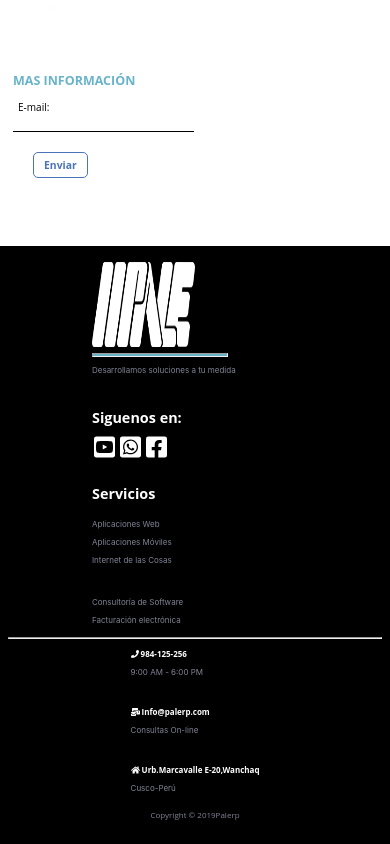
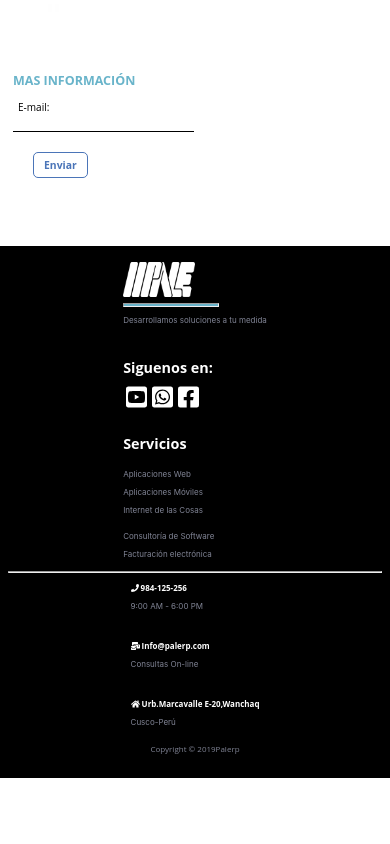
Before and after one commit to paleconsultores/website-palerp, a React (Create React App) app: page / in a window 390 px wide. Shown: the part 8344-9188 px from the top of the page. After the commit the page ends 9122 px from the top, so only its background shows below. Built offline with nearby package versions, Linux system fonts and the light colour scheme.

Commit message:
changes of styles footer

```diff
--- a/src/components/App/Home/3-Footer/styles.css
+++ b/src/components/App/Home/3-Footer/styles.css
@@ -22,7 +22,7 @@ footer {
   display: grid;
   margin: 0 auto;
   grid-template: repeat(1,auto)/repeat(1,245px 245px);
-  gap: 2rem;
+  /* gap: 1rem; */
   justify-content: center;
 }
 
@@ -55,15 +55,14 @@ footer {
     background-color: #69B4CA;
     height: 2px;
     margin-left: 0%;
-    width: 85%;
+    width: 60%;
 }
 .footer_info p{
   color: #808495;
 }
 .logo_Footer {
-  width:80%;
-  height: 5.125rem;
-
+  width:50%;
+  height: 2.125rem;
 }
 .social{
   padding:  0.3125rem;
@@ -93,7 +92,9 @@ footer {
 }
   .footer_servicios{
     grid-template: repeat(1, minmax(auto, 1fr)) / 1fr;
+
   }
+
 }
 
 @media screen and (max-width : 1024px){
@@ -102,15 +103,15 @@ footer {
   }
   .logo_Footer {
     width:50%;
-    height:85px;
+    height:35px;
   }
   .footer_servicios{
-    grid-template: repeat(1, minmax(auto, 1fr)) / 1fr;
+    grid-template: repeat(1, minmax(auto, 1fr)) /1fr;
   }
   .footer_info hr{
     background-color: #69B4CA;
     height: 2px;
     margin-left: 0%;
     width: 65%;
+  }
 }
-}
```
